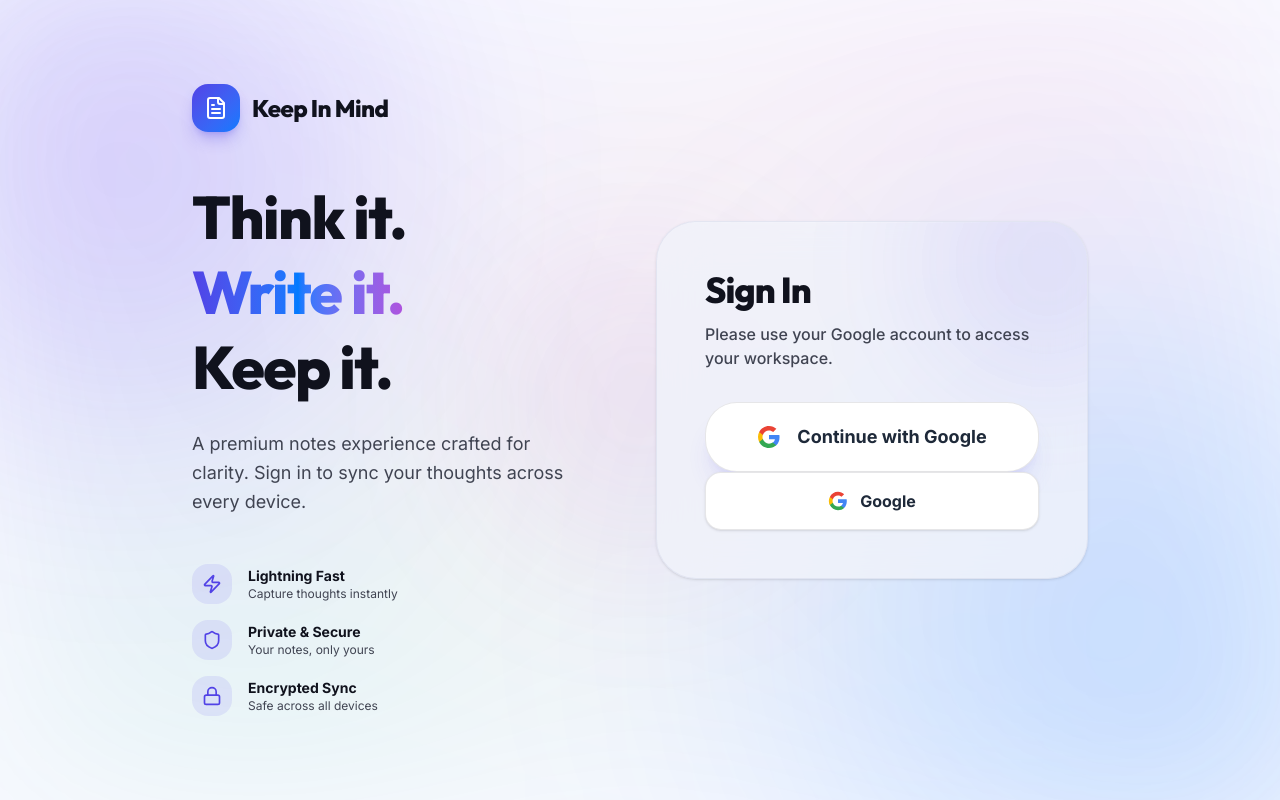
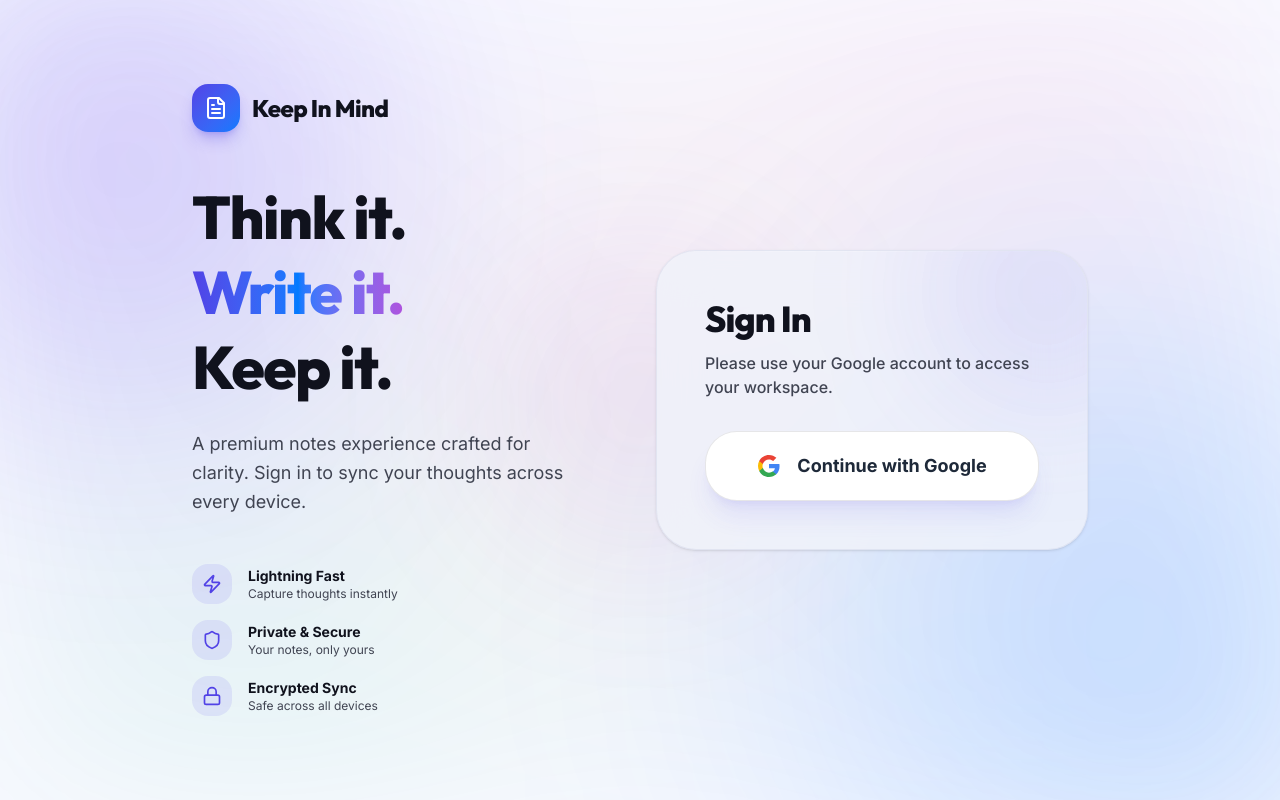
Before and after one commit to masudurrahaman1/keep-in-mind, a React (Vite) app in the folder frontend/: page /auth in a window 1280 px wide. Built offline with nearby package versions, Linux system fonts and the light colour scheme; no server answers.

Commit message:
fix: remove redundant google button

```diff
--- a/frontend/src/pages/Auth.tsx
+++ b/frontend/src/pages/Auth.tsx
@@ -333,25 +333,6 @@ export default function Auth() {
                   </motion.button>
                 </div>
 
-                {/* Google Button */}
-                <div className="relative z-10">
-                  <motion.button
-                    whileHover={{ scale: 1.02 }}
-                    whileTap={{ scale: 0.97 }}
-                    onClick={handleGoogleSign}
-                    disabled={isLoading}
-                    className="w-full flex items-center justify-center gap-3 px-6 py-4 bg-white dark:bg-on-surface/[0.05] text-gray-800 dark:text-on-surface font-bold rounded-2xl shadow-sm border border-on-surface/10 transition-all disabled:opacity-60 group min-h-[44px]"
-                  >
-                    <svg viewBox="0 0 24 24" className="w-5 h-5 shrink-0">
-                      <path fill="#4285F4" d="M22.56 12.25c0-.78-.07-1.53-.2-2.25H12v4.26h5.92c-.26 1.37-1.04 2.53-2.21 3.31v2.77h3.57c2.08-1.92 3.28-4.74 3.28-8.09z"/>
-                      <path fill="#34A853" d="M12 23c2.97 0 5.46-.98 7.28-2.66l-3.57-2.77c-.98.66-2.23 1.06-3.71 1.06-2.86 0-5.29-1.93-6.16-4.53H2.18v2.84C3.99 20.53 7.7 23 12 23z"/>
-                      <path fill="#FBBC05" d="M5.84 14.09c-.22-.66-.35-1.36-.35-2.09s.13-1.43.35-2.09V7.07H2.18C1.43 8.55 1 10.22 1 12s.43 3.45 1.18 4.93l3.66-2.84z"/>
-                      <path fill="#EA4335" d="M12 5.38c1.62 0 3.06.56 4.21 1.64l3.15-3.15C17.45 2.09 14.97 1 12 1 7.7 1 3.99 3.47 2.18 7.07l3.66 2.84c.87-2.6 3.3-4.53 6.16-4.53z"/>
-                    </svg>
-                    <span className="text-base">Google</span>
-                  </motion.button>
-                </div>
-
               </div>
             </motion.div>
           </motion.div>
```
